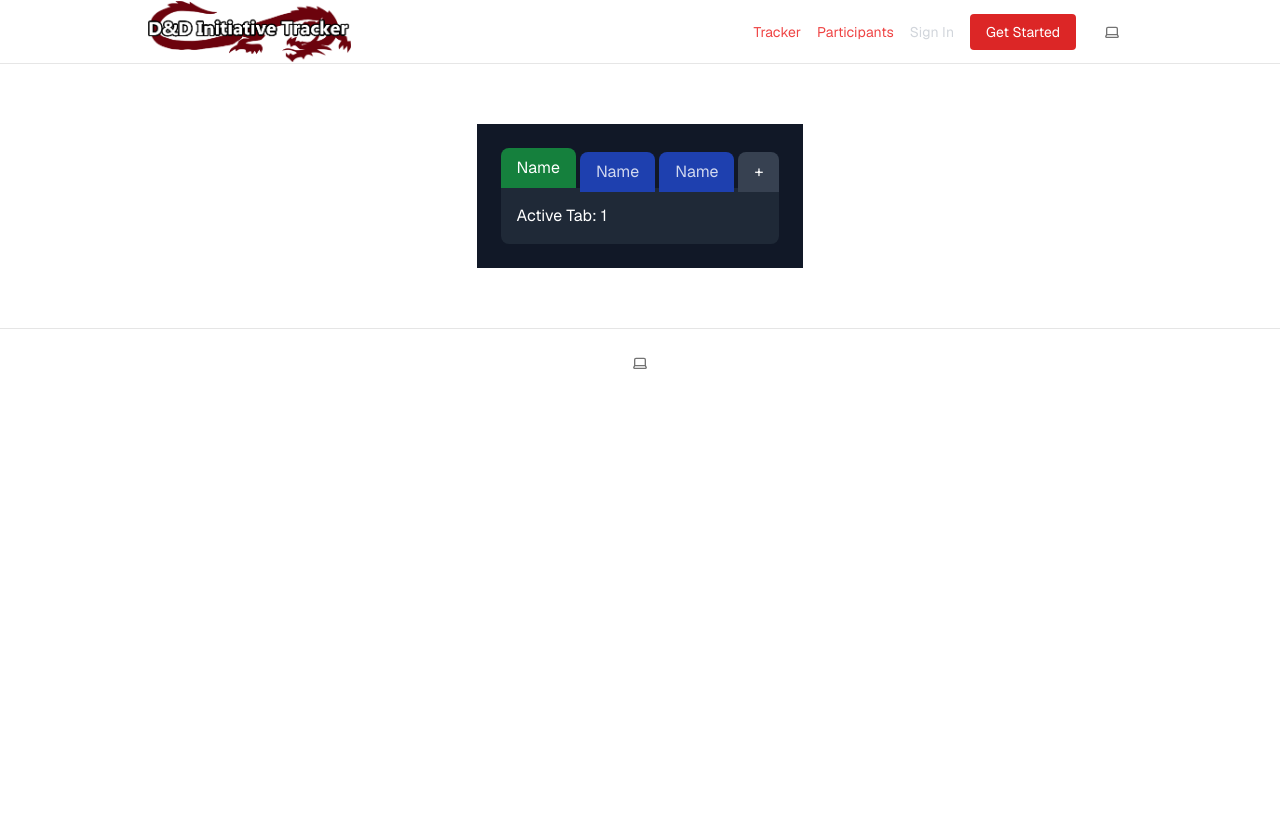
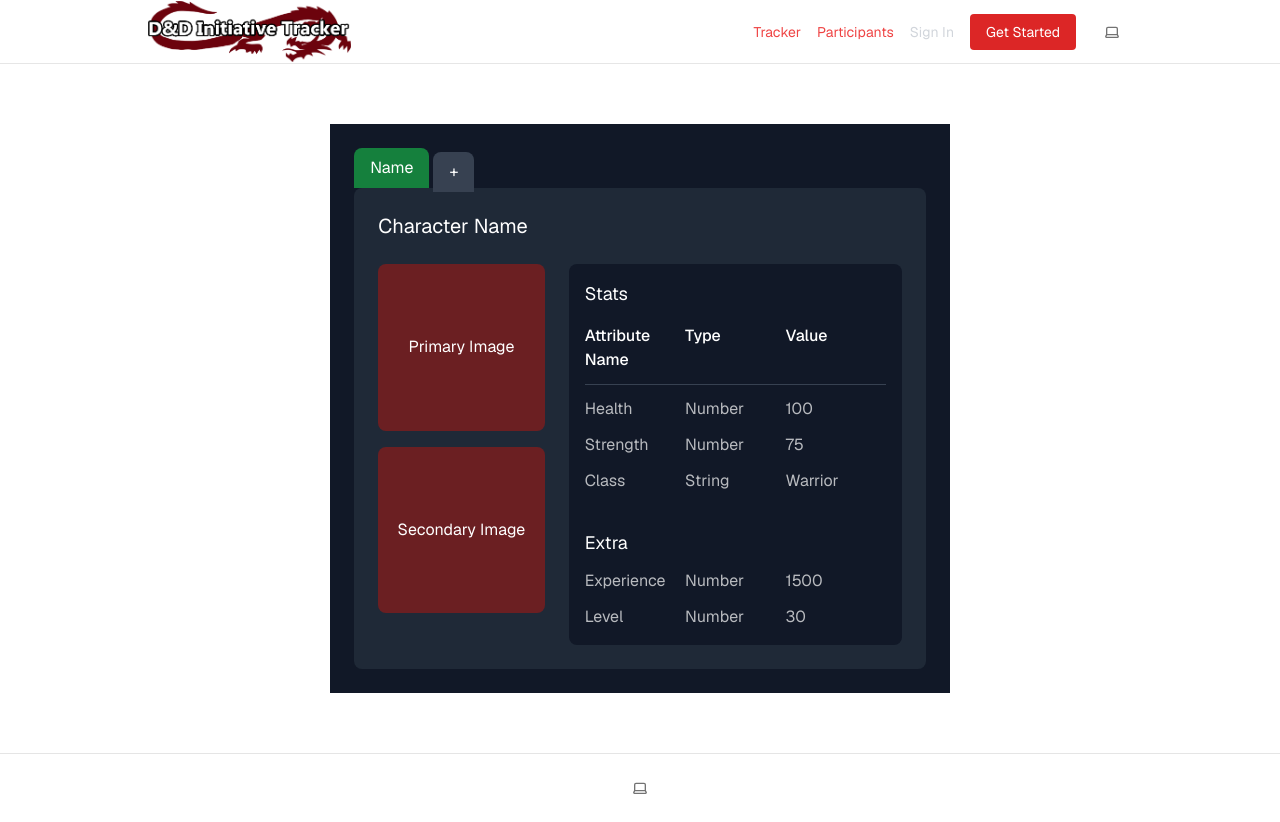
Before and after one commit to rakenduste-programmeerimine-2024/initiative-tracker, a Next.js app: page /demov2 in a window 1280 px wide. Before the commit the page ends 800 px from the top, so only its background shows below. Built offline with nearby package versions, Linux system fonts and the light colour scheme; no server answers.

Commit message:
feat: storage and new panel

```diff
--- /dev/null
+++ b/components/demov2/localstorage.ts
@@ -0,0 +1,27 @@
+'use client';
+import { useState, useEffect } from 'react';
+import { Tab } from '.';
+
+export const useLocalStorage = (key: string, initialValue: Tab[]) => {
+  const [value, setValue] = useState(() => {
+    if (typeof window === 'undefined') return initialValue;
+
+    try {
+      const item = window.localStorage.getItem(key);
+      return item ? JSON.parse(item) : initialValue;
+    } catch (error) {
+      console.error(error);
+      return initialValue;
+    }
+  });
+
+  useEffect(() => {
+    try {
+      window.localStorage.setItem(key, JSON.stringify(value));
+    } catch (error) {
+      console.error(error);
+    }
+  }, [key, value]);
+
+  return [value, setValue];
+};
--- a/components/demov2/panel.tsx
+++ b/components/demov2/panel.tsx
@@ -1,12 +1,68 @@
 'use client';
-import { useState } from 'react';
+import { useState, useRef, useEffect } from 'react';
+import { useLocalStorage } from './localstorage';
+import TabContent from './TabContent';
 
 const TabPanel = () => {
-  const [tabs, setTabs] = useState([
-    { id: 1, name: 'Name', active: true },
-    { id: 2, name: 'Name', active: false },
-    { id: 3, name: 'Name', active: false },
+  const [tabs, setTabs] = useLocalStorage('tabs', [
+    {
+      id: 1,
+      name: 'Name',
+      active: true,
+      data: {
+        name: 'Character Name',
+        images: {
+          primary: '',
+          secondary: ''
+        },
+        stats: [
+          {
+            attributeName: 'Health',
+            type: 'Number',
+            value: 100
+          },
+          {
+            attributeName: 'Strength',
+            type: 'Number',
+            value: 75
+          },
+          {
+            attributeName: 'Class',
+            type: 'String',
+            value: 'Warrior'
+          }
+        ],
+        extraStats: [
+          {
+            attributeName: 'Experience',
+            type: 'Number',
+            value: 1500
+          },
+          {
+            attributeName: 'Level',
+            type: 'Number',
+            value: 30
+          }
+        ]
+      }
+    }
+    // ... other tabs
   ]);
+
+  const [editingId, setEditingId] = useState(null);
+  const inputRef = useRef(null);
+
+  // Handle click outside of input to stop editing
+  useEffect(() => {
+    const handleClickOutside = (event: Event) => {
+      if (inputRef.current && (!inputRef.current as any).contains(event.target)) {
+        setEditingId(null);
+      }
+    };
+
+    document.addEventListener('mousedown', handleClickOutside);
+    return () => document.removeEventListener('mousedown', handleClickOutside);
+  }, []);
 
   const handleTabClick = (clickedId) => {
     setTabs(tabs.map(tab => ({
@@ -15,32 +71,89 @@ const TabPanel = () => {
     })));
   };
 
+  const handleDoubleClick = (id) => {
+    setEditingId(id);
+  };
+
+  const handleNameChange = (id, newName) => {
+    setTabs(tabs.map(tab =>
+      tab.id === id ? { ...tab, name: newName } : tab
+    ));
+  };
+
+  const handleKeyPress = (e, id) => {
+    if (e.key === 'Enter') {
+      setEditingId(null);
+    }
+  };
+
   const addNewTab = () => {
     const newTab = {
-      id: tabs.length + 1,
+      id: Date.now(), // Using timestamp for unique id
       name: 'Name',
       active: false
     };
     setTabs([...tabs, newTab]);
   };
 
+  const removeTab = (idToRemove, e) => {
+    e.stopPropagation(); // Prevent tab activation when removing
+
+    // If removing active tab, activate the previous tab
+    if (tabs.find(tab => tab.id === idToRemove)?.active && tabs.length > 1) {
+      const index = tabs.findIndex(tab => tab.id === idToRemove);
+      const newActiveIndex = Math.max(0, index - 1);
+      setTabs(prev => prev.map((tab, i) => ({
+        ...tab,
+        active: i === newActiveIndex
+      })).filter(tab => tab.id !== idToRemove));
+    } else {
+      setTabs(prev => prev.filter(tab => tab.id !== idToRemove));
+    }
+  };
+
   return (
     <div className="bg-gray-900 p-6">
       <div className="flex items-end gap-1">
         {tabs.map((tab) => (
-          <button
+          <div
             key={tab.id}
             onClick={() => handleTabClick(tab.id)}
+            onDoubleClick={() => handleDoubleClick(tab.id)}
             className={`
-              px-4 py-2 rounded-t-lg transition-all duration-200
+              group relative px-4 py-2 rounded-t-lg transition-all duration-200 cursor-pointer
               ${tab.active
                 ? 'bg-green-700 text-white translate-y-0'
                 : 'bg-blue-800 text-white/80 translate-y-1 hover:translate-y-0.5'
               }
             `}
           >
-            {tab.name}
-          </button>
+            {editingId === tab.id ? (
+              <input
+                ref={inputRef}
+                type="text"
+                value={tab.name}
+                onChange={(e) => handleNameChange(tab.id, e.target.value)}
+                onKeyPress={(e) => handleKeyPress(e, tab.id)}
+                onBlur={() => setEditingId(null)}
+                className="bg-transparent outline-none w-full"
+                autoFocus
+              />
+            ) : (
+              <>
+                <span>{tab.name}</span>
+                {/* Only show remove button if we have more than one tab */}
+                {tabs.length > 1 && (
+                  <button
+                    onClick={(e) => removeTab(tab.id, e)}
+                    className="absolute -right-1 -top-1 opacity-0 group-hover:opacity-100 transition-opacity bg-red-500 rounded-full w-4 h-4 flex items-center justify-center text-xs"
+                  >
+                    ×
+                  </button>
+                )}
+              </>
+            )}
+          </div>
         ))}
         <button
           onClick={addNewTab}
@@ -50,10 +163,9 @@ const TabPanel = () => {
         </button>
       </div>
 
-      {/* This is just to show which tab is active */}
-      <div className="bg-gray-800 p-4 rounded-b-lg text-white">
-        Active Tab: {tabs.find(tab => tab.active)?.id}
-      </div>
+      {tabs.map(tab => tab.active && (
+        <TabContent key={tab.id} data={tab.data} />
+      ))}
     </div>
   );
 };
--- /dev/null
+++ b/components/demov2/utils.ts
@@ -0,0 +1,21 @@
+// new tab default values
+export const createNewTab = (id: number) => ({
+  id,
+  name: 'New Tab',
+  active: false,
+  data: {
+    name: 'New Character',
+    images: {
+      primary: '',
+      secondary: ''
+    },
+    stats: [
+      {
+        attributeName: 'New Stat',
+        type: 'Number',
+        value: 0
+      }
+    ],
+    extraStats: []
+  }
+});
```
